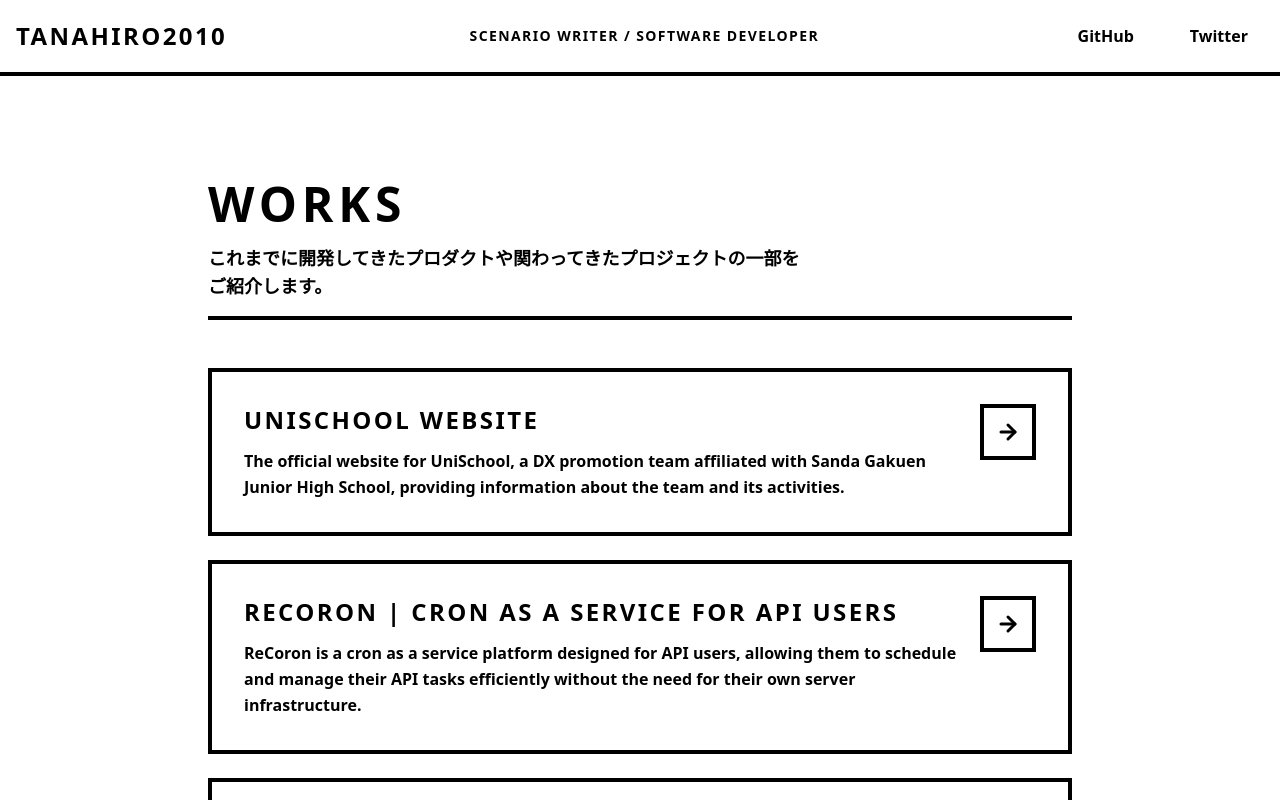
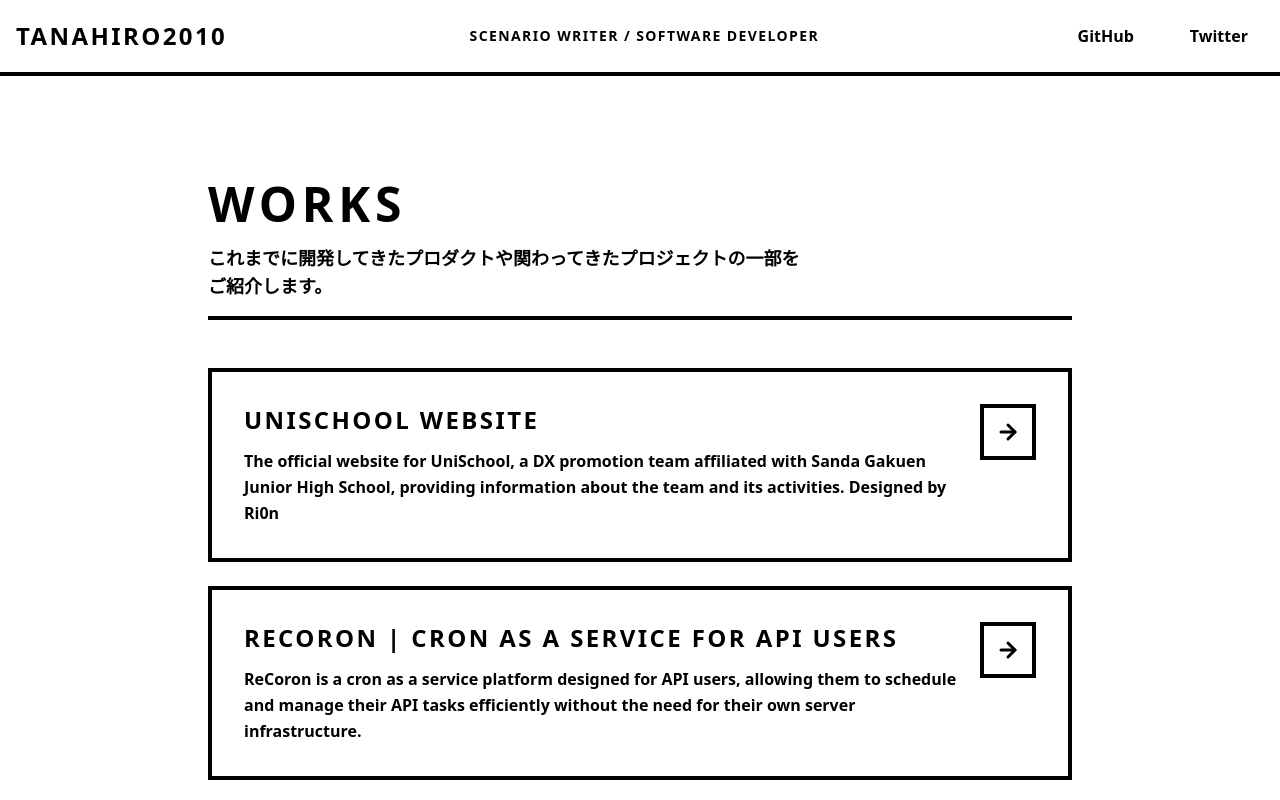
Before and after one commit to tanahiro2010/portfolio, a React (Vite) app: page /works in a window 1280 px wide. Shown: the top 800 px of the page. Built offline with nearby package versions, Linux system fonts and the light colour scheme.

Commit message:
feat: UniSchool Websiteの説明を更新し、リンクを修正

```diff
--- a/src/app/works/index.tsx
+++ b/src/app/works/index.tsx
@@ -10,8 +10,8 @@
 const WORKS: Array<Work> = [
     {
         title: "UniSchool Website",
-        description: "The official website for UniSchool, a DX promotion team affiliated with Sanda Gakuen Junior High School, providing information about the team and its activities.",
-        href: "/works/a"
+        description: "The official website for UniSchool, a DX promotion team affiliated with Sanda Gakuen Junior High School, providing information about the team and its activities. Designed by Ri0n",
+        href: "/works/unischool"
     },
     {
         title: "ReCoron | Cron as a Service for API Users",
```
